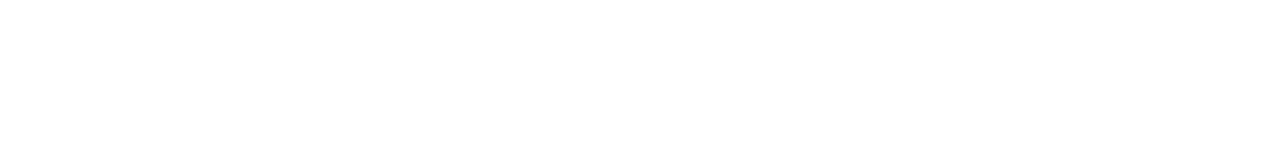
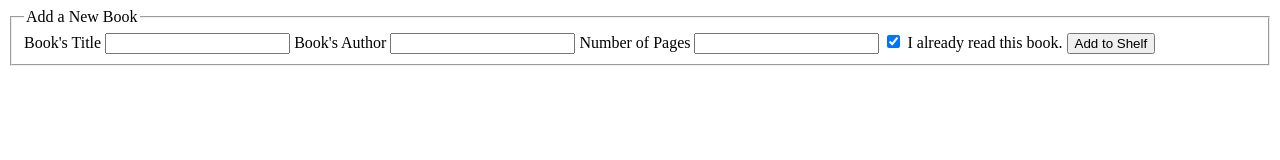
Before and after one commit to Diaa-E/library-exercise, a plain HTML site: page index.html in a window 1280 px wide. Drawn offline with Linux system fonts and the light colour scheme.

Commit message:
Add new book form HTML

```diff
--- a/index.html
+++ b/index.html
@@ -8,6 +8,24 @@
     <script defer src="./script.js"></script>
 </head>
 <body>
+    <form id="newBookForm" action="" method="post">
+        <fieldset>
+            <legend>Add a New Book</legend>
 
+            <label for="bookTitle">Book's Title</label>
+            <input required id="bookTitle" name="bookTitle" type="text">
+
+            <label for="bookAuthor">Book's Author</label>
+            <input required id="bookAuthor" name="bookAuthor type="text">
+
+            <label for="bookPages">Number of Pages</label>
+            <input required id="bookPages" name="bookPages" type="number">
+
+            <input id="isRead" name="isRead" type="checkbox" checked>
+            <label for="isRead">I already read this book.</label>
+
+            <button type="submit">Add to Shelf</button>
+        </fieldset>
+    </form>
 </body>
 </html>
--- a/script.js
+++ b/script.js
@@ -12,11 +12,11 @@ function book(title, author, numberOfPages, isRead)
 book.prototype.info = function()
 {
     return `${this.title} by ${this.author}, ${this.numberOfPages} pages, ` +
-            `${this.isRead === true? "Already read" : "Not read Yet"}.`
-}
+            `${this.isRead === true? "Already read" : "Not read Yet"}.`;
+};
 
 //read or unread a book
 book.prototype.toggleRead = function()
 {
     this.isRead = !this.isRead;
-}
+};
```
